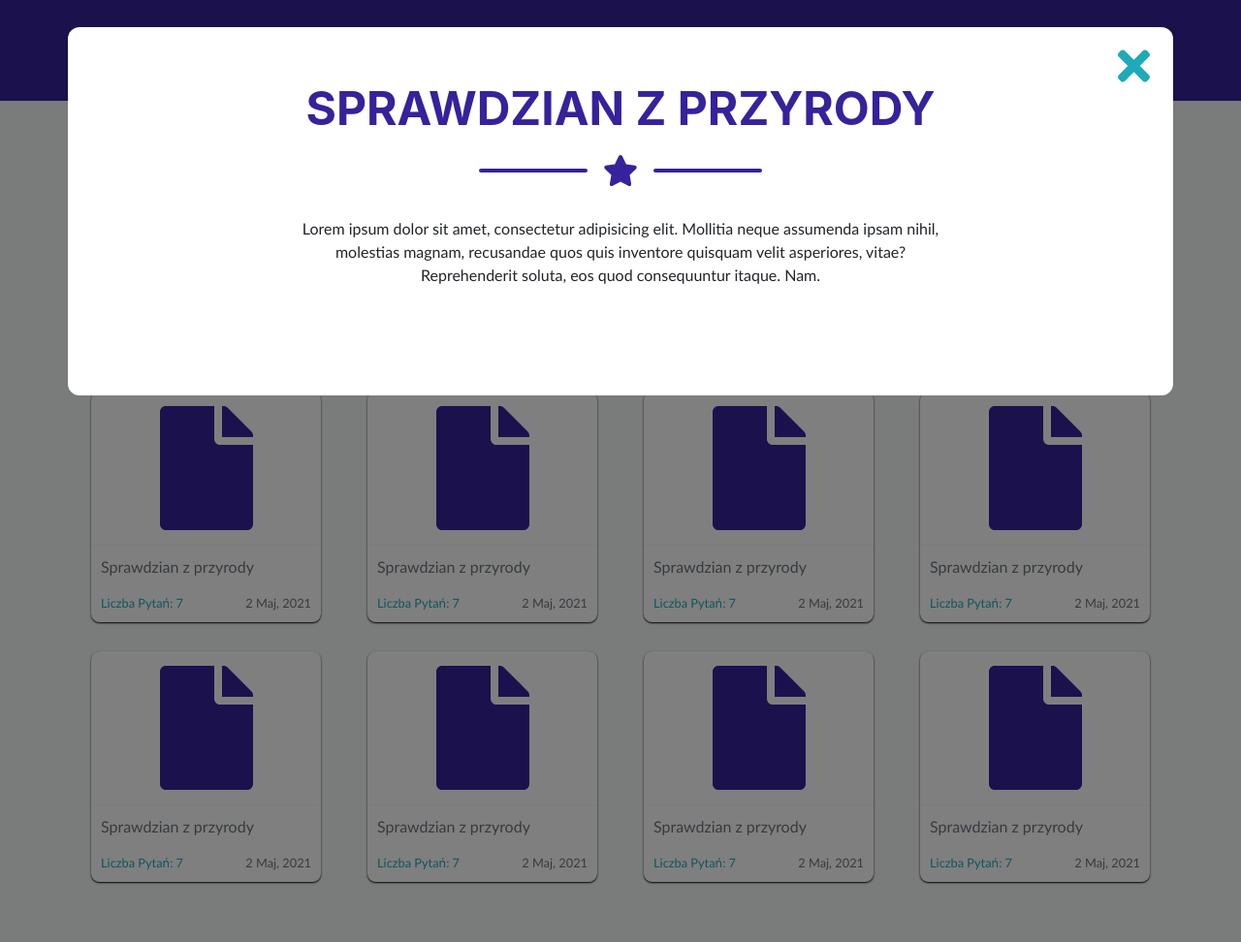
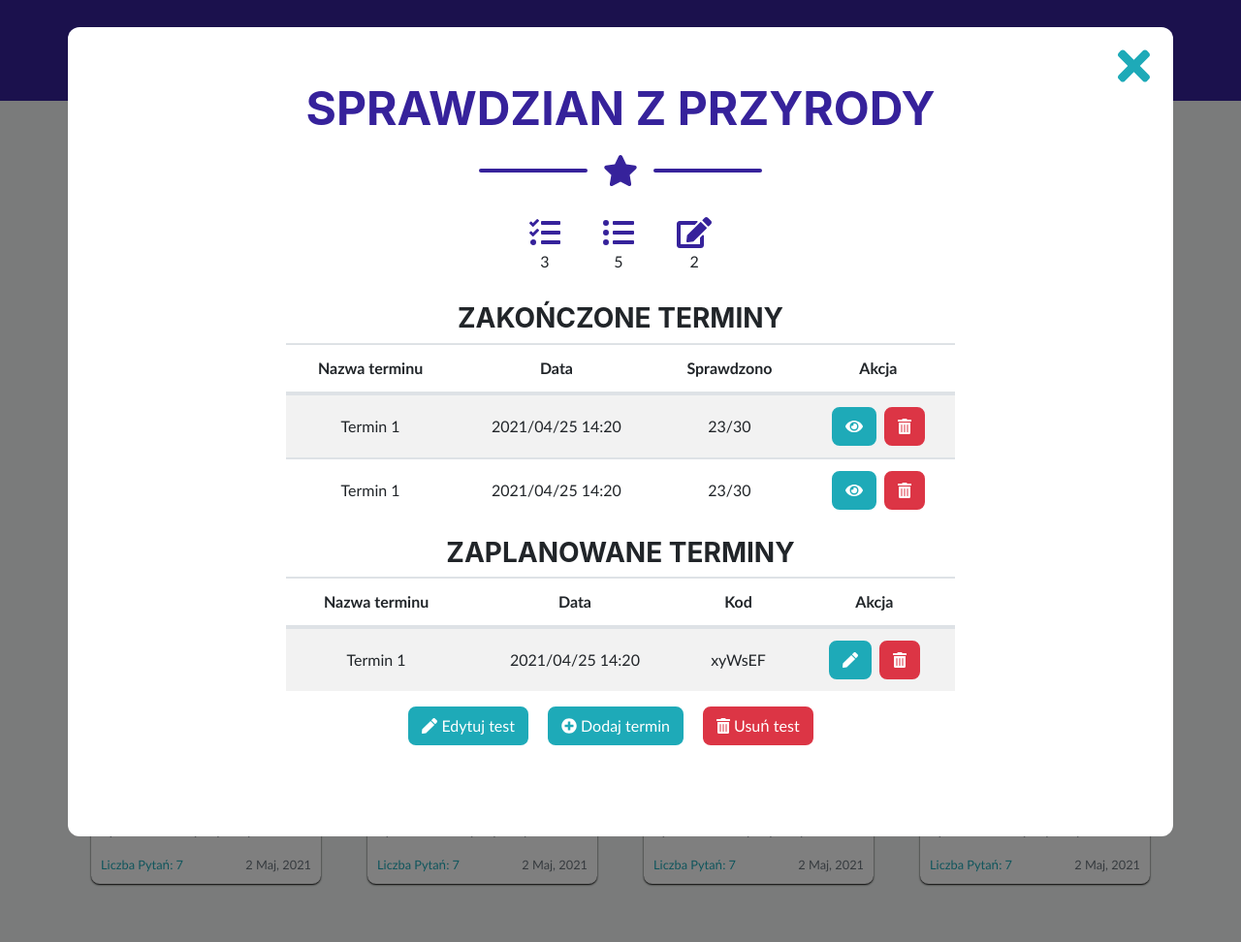
Before and after one commit to snsv-dy/PDSWWW_projekt, a Flask app: page / in a window 1280 px wide, after a click that opens the changed part. Shown: the whole page at 97% size. Run offline with Flask 2, Linux system fonts and the light colour scheme; some libraries are stand-ins or nearby versions; some web fonts are replaced.

Commit message:
Added exam edit sub-page

```diff
--- a/app/static/css/manage-styles.css
+++ b/app/static/css/manage-styles.css
@@ -2,7 +2,7 @@ body {
     background-color: #f4f7f6;
 }
 .button-bar {
-    margin-bottom: 14px;
+    margin-bottom: 30px;
 }
 .button-bar .btn, .input-group {
     margin-right: 20px;
@@ -85,3 +85,10 @@ body {
 a:hover {
     text-decoration:none;
 }
+.stats .icon {
+    display: inline-block;
+    margin: 0 20px 30px 20px;
+}
+.table tbody tr td {
+    vertical-align: middle;
+}
--- a/app/templates/manage.html
+++ b/app/templates/manage.html
@@ -13,18 +13,16 @@
 <section class="page-section">
     <div class="file_manager">
         <div class="container">
-            <h1 class="page-heading text-center text-uppercase">Twoje testy</h1>
+            <h1 class="masthead-heading text-center text-uppercase mb-0">Twoje testy</h1>
             <div class="divider-custom">
                 <div class="divider-custom-line"></div>
                 <div class="divider-custom-icon"><i class="fas fa-star"></i></div>
                 <div class="divider-custom-line"></div>
             </div>
             <div class="button-bar row justify-content-center">
-                <div class="button-bar">
-                    <button class="btn btn-primary"><i class="fa fa-download"></i> Importuj test</button>
-                    <button class="btn btn-primary"><i class="fa fa-plus-circle"></i> Stwórz nowy test</button>
+                <button class="btn btn-primary"><i class="fas fa-download"></i> Importuj test</button>
+                <button class="btn btn-primary"><i class="fas fa-plus-circle"></i> Stwórz nowy test</button>
                 <button class="btn btn-primary"><i class="fas fa-search"></i> Szukaj</button>
-                </div>
             </div>
 
             <div class="row clearfix">
@@ -189,6 +187,8 @@
                     </div>
                 </div>
             </div>
+        </div>
+    </div>
     <div class="portfolio-modal modal fade" id="test_1" tabindex="-1" role="dialog" aria-labelledby="portfolioModal1Label" aria-hidden="true">
         <div class="modal-dialog modal-xl" role="document">
             <div class="modal-content">
@@ -207,9 +207,79 @@
                                     <div class="divider-custom-icon"><i class="fas fa-star"></i></div>
                                     <div class="divider-custom-line"></div>
                                 </div>
-                                    <!-- Portfolio Modal - Text-->
-                                    <p class="mb-5">Lorem ipsum dolor sit amet, consectetur adipisicing elit. Mollitia neque assumenda ipsam nihil, molestias magnam, recusandae quos quis inventore quisquam velit asperiores, vitae? Reprehenderit soluta, eos quod consequuntur itaque. Nam.</p>
+                                <div class="stats">
+                                    <div class="icon">
+                                        <i class="fas fa-tasks fa-2x text-secondary"></i>
+                                        <p class="masthead-subheading font-weight-light mb-0">3</p>
                                     </div>
+                                    <div class="icon">
+                                        <i class="fas fa-list-ul fa-2x text-secondary"></i>
+                                        <p class="masthead-subheading font-weight-light mb-0">5</p>
+                                    </div>
+                                    <div class="icon">
+                                        <i class="fas fa-edit fa-2x text-secondary"></i>
+                                        <p class="masthead-subheading font-weight-light mb-0">2</p>
+                                    </div>
+                                </div>
+                                <h3 class="masthead-subheading text-center text-uppercase">Zakończone terminy</h3>
+                                <table id="done" class="table table-striped">
+                                    <thead>
+                                        <tr>
+                                            <th>Nazwa terminu</th>
+                                            <th>Data</th>
+                                            <th>Sprawdzono</th>
+                                            <th>Akcja</th>
+                                        </tr>
+                                    </thead>
+                                    <tbody>
+                                        <tr>
+                                            <td>Termin 1</td>
+                                            <td>2021/04/25 14:20</td>
+                                            <td>23/30</td>
+                                            <td>
+                                                <button class="btn btn-primary mr-1"><i class="fas fa-eye"></i></button>
+                                                <button class="btn btn-primary btn-danger"><i class="fas fa-trash-alt"></i></button>
+                                            </td>
+                                        </tr>
+                                        <tr>
+                                            <td>Termin 1</td>
+                                            <td>2021/04/25 14:20</td>
+                                            <td>23/30</td>
+                                            <td>
+                                                <button class="btn btn-primary mr-1"><i class="fas fa-eye"></i></button>
+                                                <button class="btn btn-primary btn-danger"><i class="fas fa-trash-alt"></i></button>
+                                            </td>
+                                        </tr>
+                                    </tbody>
+                                </table>
+
+                                <h3 class="masthead-subheading text-center text-uppercase">Zaplanowane terminy</h3>
+                                <table id="upcoming" class="table table-striped">
+                                    <thead>
+                                        <tr>
+                                            <th>Nazwa terminu</th>
+                                            <th>Data</th>
+                                            <th>Kod</th>
+                                            <th>Akcja</th>
+                                        </tr>
+                                    </thead>
+                                    <tbody>
+                                        <tr>
+                                            <td>Termin 1</td>
+                                            <td>2021/04/25 14:20</td>
+                                            <td>xyWsEF</td>
+                                            <td>
+                                                <button class="btn btn-primary mr-1"><i class="fas fa-pen"></i></button>
+                                                <button class="btn btn-primary btn-danger"><i class="fas fa-trash-alt"></i></button>
+                                            </td>
+                                        </tr>
+                                    </tbody>
+                                </table>
+
+                                <div class="button-bar row justify-content-center">
+                                    <button class="btn btn-primary"><i class="fas fa-pen"></i> Edytuj test</button>
+                                    <button class="btn btn-primary"><i class="fas fa-plus-circle"></i> Dodaj termin</button>
+                                    <button class="btn btn-primary btn-danger"><i class="fas fa-trash-alt"></i> Usuń test</button>
                                 </div>
                             </div>
                         </div>
```
Lines whose indentation alone changed are shown as unchanged.
